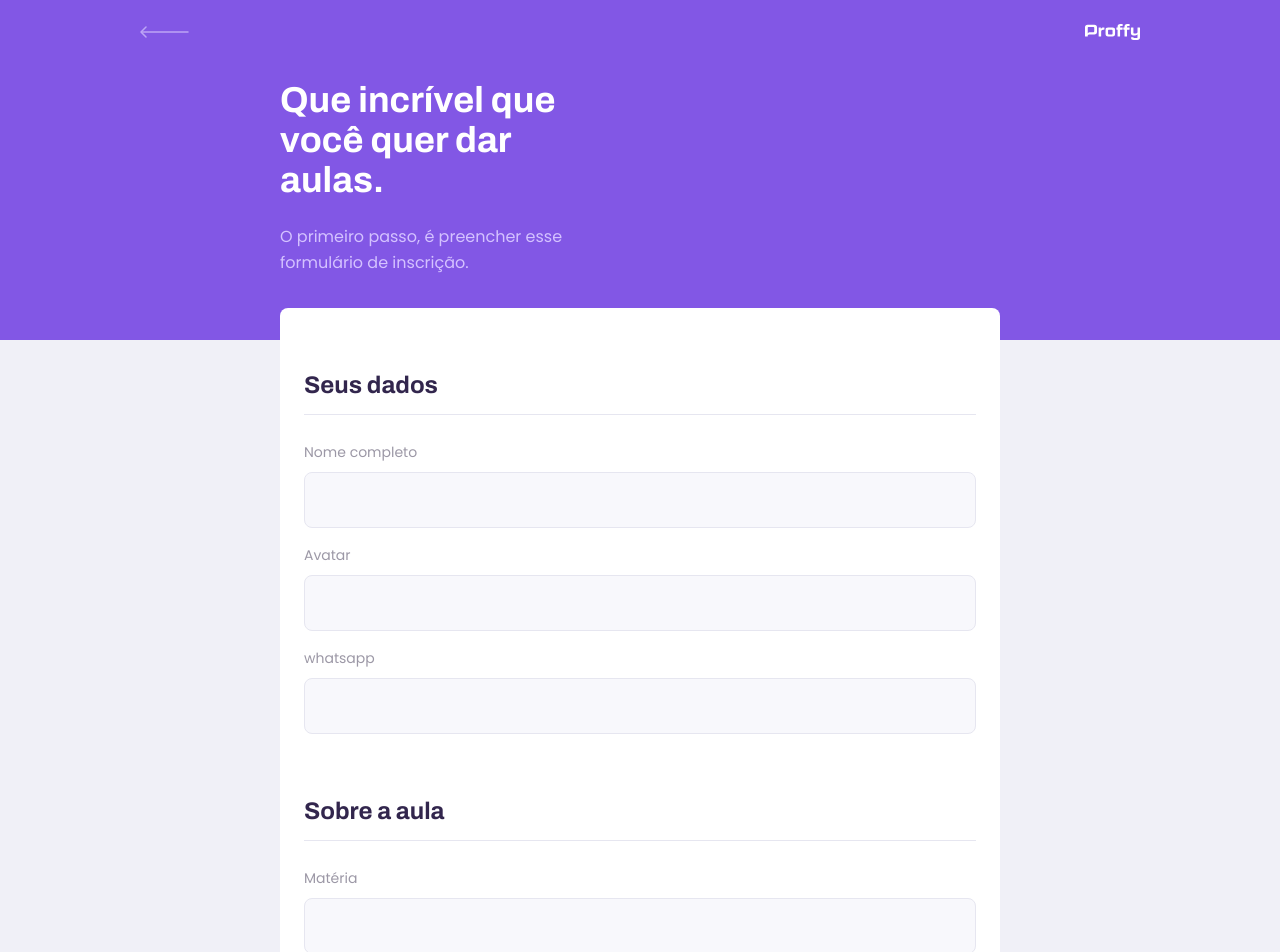
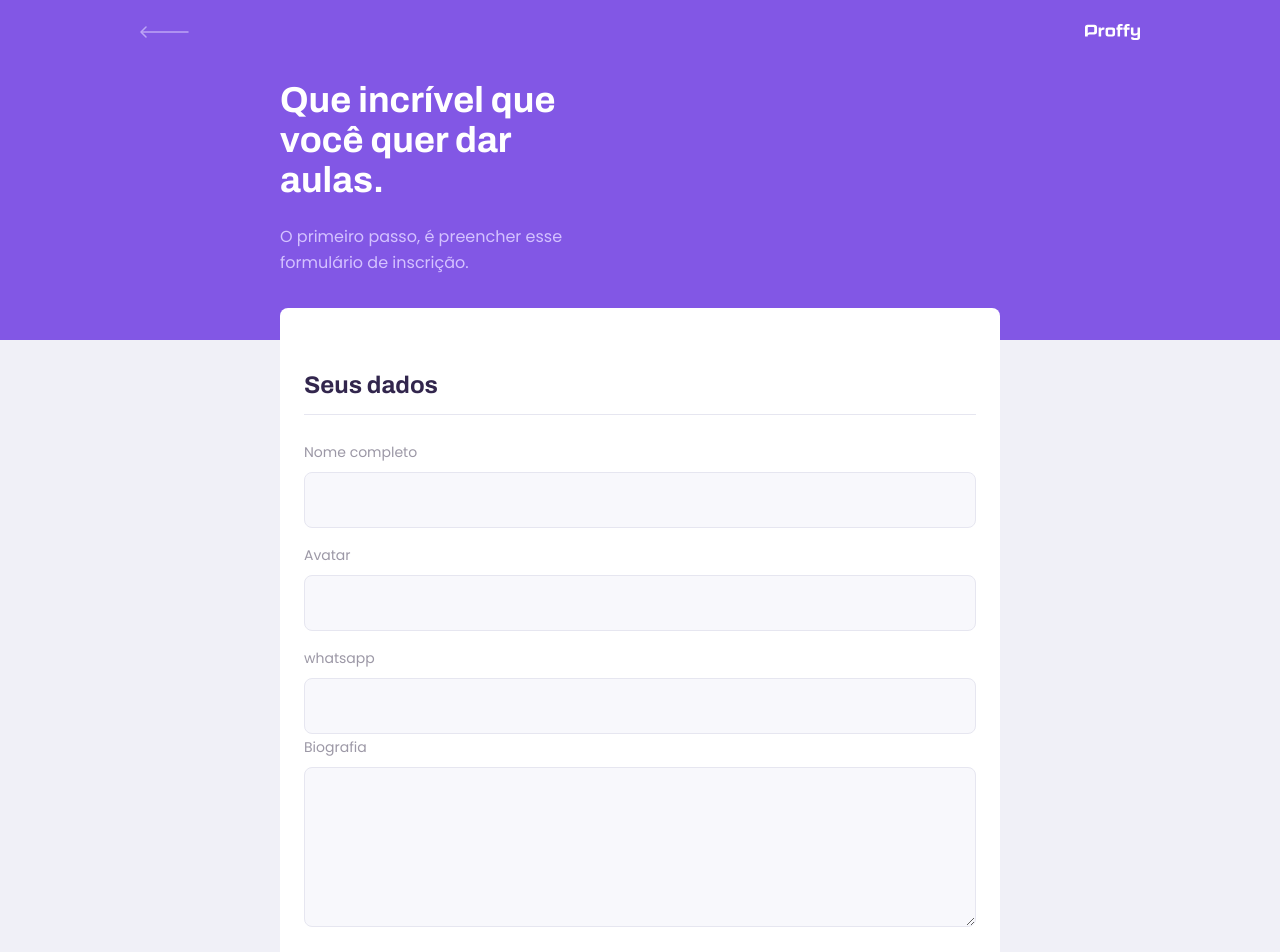
Before and after one commit to Nabucodono5or/nlw_web_app, a React (Create React App) app: page /give-classes in a window 1280 px wide. Shown: the top 952 px of the page. Built offline with nearby package versions, Linux system fonts and the light colour scheme.

Commit message:
criado e inserido componente textarea

```diff
--- /dev/null
+++ b/src/components/Textarea/index.tsx
@@ -0,0 +1,18 @@
+import React, { TextareaHTMLAttributes } from "react";
+import "./style.css";
+
+interface TextareaProps extends TextareaHTMLAttributes<HTMLTextAreaElement> {
+  name: string;
+  label: string;
+}
+
+const Textarea: React.FC<TextareaProps> = ({ name, label, ...rest }) => {
+  return (
+    <div className="textarea-block">
+      <label htmlFor={name}> {label} </label>
+      <textarea id={name} {...rest} />
+    </div>
+  );
+};
+
+export default Textarea;
--- /dev/null
+++ b/src/components/Textarea/style.css
@@ -0,0 +1,32 @@
+.textarea-block {
+  position: relative;
+}
+.textarea-block + .textarea-block {
+  margin-top: 1.4rem;
+}
+.textarea-block label {
+  font-size: 1.4rem;
+}
+.textarea-block textarea {
+  width: 100%;
+  margin-top: 0.8rem;
+  border-radius: 0.8rem;
+  height: 16rem;
+  background-color: var(--color-input-background);
+  outline: 0;
+  border: 1px solid var(--color-line-in-white);
+  resize: vertical;
+  padding: 1.2rem 1.6rem;
+  font: 1.6rem Archivo;
+}
+
+.textarea-block:focus-within::after {
+  width: calc(100% - 3.2rem);
+  height: 2px;
+  content: "";
+  background-color: var(--color-primary-light);
+  position: absolute;
+  left: 1.6rem;
+  right: 1.6rem;
+  bottom: 7px;
+}
--- a/src/pages/TeacherForm/index.tsx
+++ b/src/pages/TeacherForm/index.tsx
@@ -3,6 +3,7 @@
 import Input from "../../components/Input";
 import warningIcon from "../../assets/images/icons/warning.svg";
 import "./style.css";
+import Textarea from "../../components/Textarea";
 
 function TeacherForm() {
   return (
@@ -21,6 +22,7 @@
             <Input name="name" label="Nome completo" />
             <Input name="avatar" label="Avatar" />
             <Input name="whatsapp" label="whatsapp" />
+            <Textarea name="bio" label="Biografia"/>
           </fieldset>
 
           <fieldset>
```
